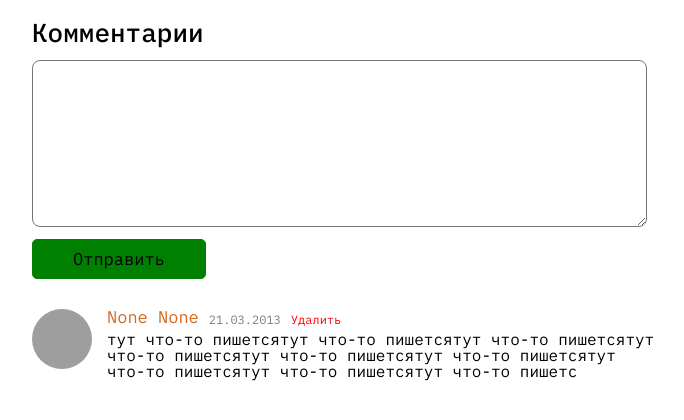
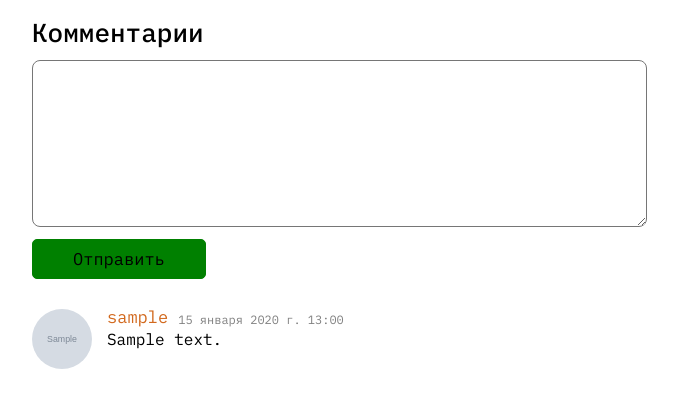
Before and after one commit to katsuyorii/CodeBrain, a Django app: a page that uses codebrain/tasks/templates/tasks/task-detail.html in a window 1280 px wide. Shown: the part 283-703 px from the top of the page, without its empty margins (96-780 px from the left). Run offline with Django 4.2, Linux system fonts and the light colour scheme; tables that the repository leaves empty hold one stand-in row (values such as "Sample post"); grey boxes marked "Sample" are stand-in pictures; grey boxes are pictures that could not be loaded.

Commit message:
add comments logic

```diff
--- a/codebrain/tasks/models.py
+++ b/codebrain/tasks/models.py
@@ -75,9 +75,10 @@ class Comment(models.Model):
     task = models.ForeignKey(verbose_name='Задача', to=Task, on_delete=models.CASCADE)
     author = models.ForeignKey(verbose_name='Автор', to=User, on_delete=models.CASCADE)
     content = models.TextField(verbose_name='Текст комментария')
+    date_created = models.DateTimeField(verbose_name='Дата создания', auto_now_add=True, null=True, blank=True)
 
     def __str__(self):
-        return f'{self.prog_lang.name} | {self.task.title}'
+        return f'{self.author.username} | {self.task.title}'
 
     class Meta:
         verbose_name = 'Комментарий'
--- a/codebrain/tasks/templates/tasks/task-detail.html
+++ b/codebrain/tasks/templates/tasks/task-detail.html
@@ -21,23 +21,24 @@
             <br>
             <button class="task-comment-button" type="submit">Отправить</button>
         </form>
+        {% for comm in comments %}
             <div class="main-block-anime-detail-bottom-comment">
                 <div class="img_obertka">
-                <img class="main-block-anime-detail-bottom-comment-img" src="img/profile.jpg" alt="Logo">
+                    <img class="main-block-anime-detail-bottom-comment-img" src="{{ comm.author.image.url }}" alt="Logo">
                 </div>
                 <div class="main-block-anime-detail-bottom-comment-content">
                     <div class="main-block-anime-detail-bottom-comment-content-namedata">
-                    <a class="main-block-anime-detail-bottom-comment-content-name" href="#">None None</a>
-                    <p class="main-block-anime-detail-bottom-comment-content-data">21.03.2013 </p>
+                        <a class="main-block-anime-detail-bottom-comment-content-name" href="#">{{ comm.author.username }}</a>
+                        <p class="main-block-anime-detail-bottom-comment-content-data">{{ comm.date_created }}</p>
+                        {% if comm.author.pk == user.pk %}
                         <a class="main-block-anime-detail-bottom-comment-content-delete"
                             href="{{ comm.get_absolute_url }}">Удалить</a>
+                        {% endif %}
                     </div>
-                <p class="main-block-anime-detail-bottom-comment-content-text">тут что-то пишетсятут что-то
-                    пишетсятут что-то пишетсятут что-то пишетсятут что-то пишетсятут что-то пишетсятут
-                    что-то пишетсятут что-то пишетсятут что-то пишетс
-                </p>
+                    <p class="main-block-anime-detail-bottom-comment-content-text">{{ comm.content }}</p>
                 </div>
             </div>
+        {% endfor %}
     </div>
     <div class="task-solution">
         <p class="task-sol-title">Решения</p>
--- a/codebrain/tasks/views.py
+++ b/codebrain/tasks/views.py
@@ -1,5 +1,5 @@
 from django.views.generic import TemplateView, ListView, DetailView
-from .models import Task, Solutiuon
+from .models import Task, Solutiuon, Comment
 
 
 class IndexView(TemplateView):
@@ -39,5 +39,6 @@ class TaskDetailView(DetailView):
         context = super().get_context_data(**kwargs)
         context['title'] = self.object.title
         context['solutions'] = Solutiuon.objects.filter(task_id=self.object.pk).select_related('prog_lang')
+        context['comments'] = Comment.objects.filter(task_id=self.object.pk).select_related('author')
 
         return context
```
Also changed, not shown: codebrain/media/default.png (added), codebrain/tasks/migrations/0004_comment_date_created_alter_task_slug.py (added). Lines whose indentation alone changed are shown as unchanged.
